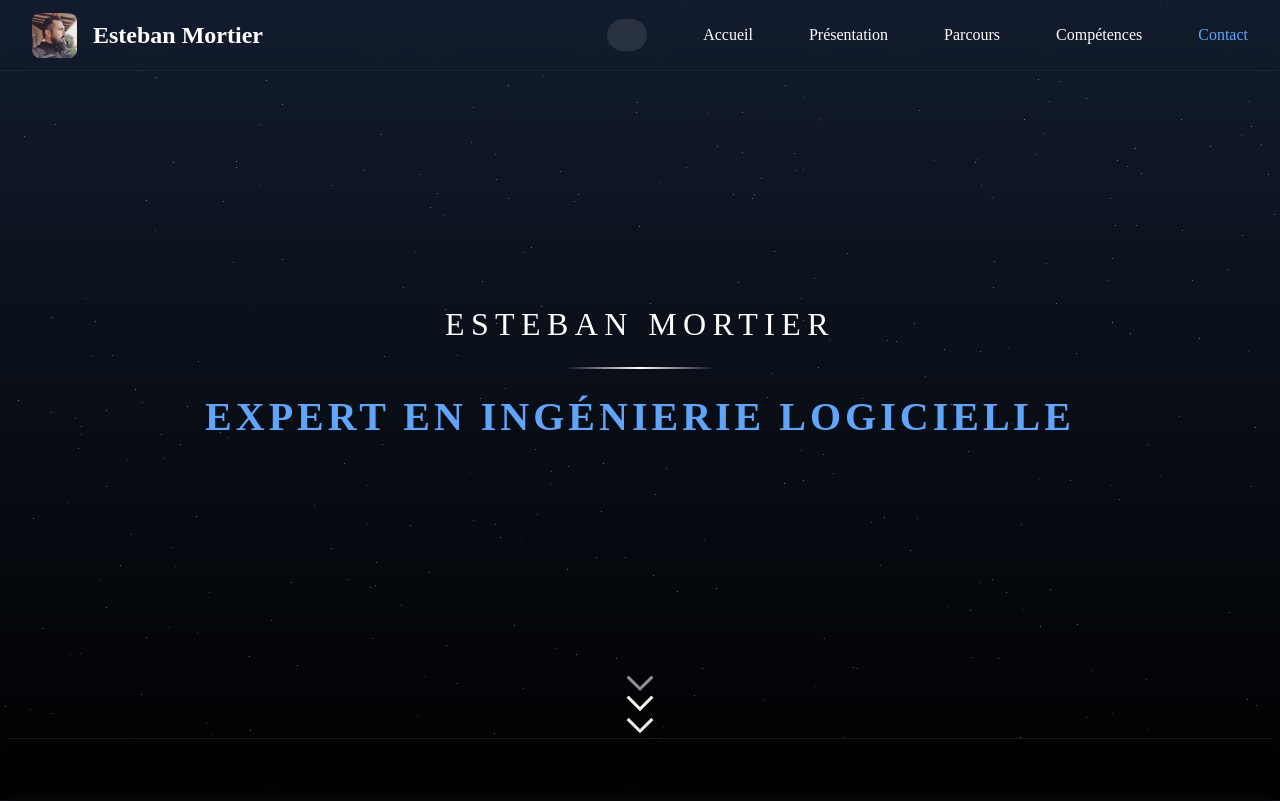
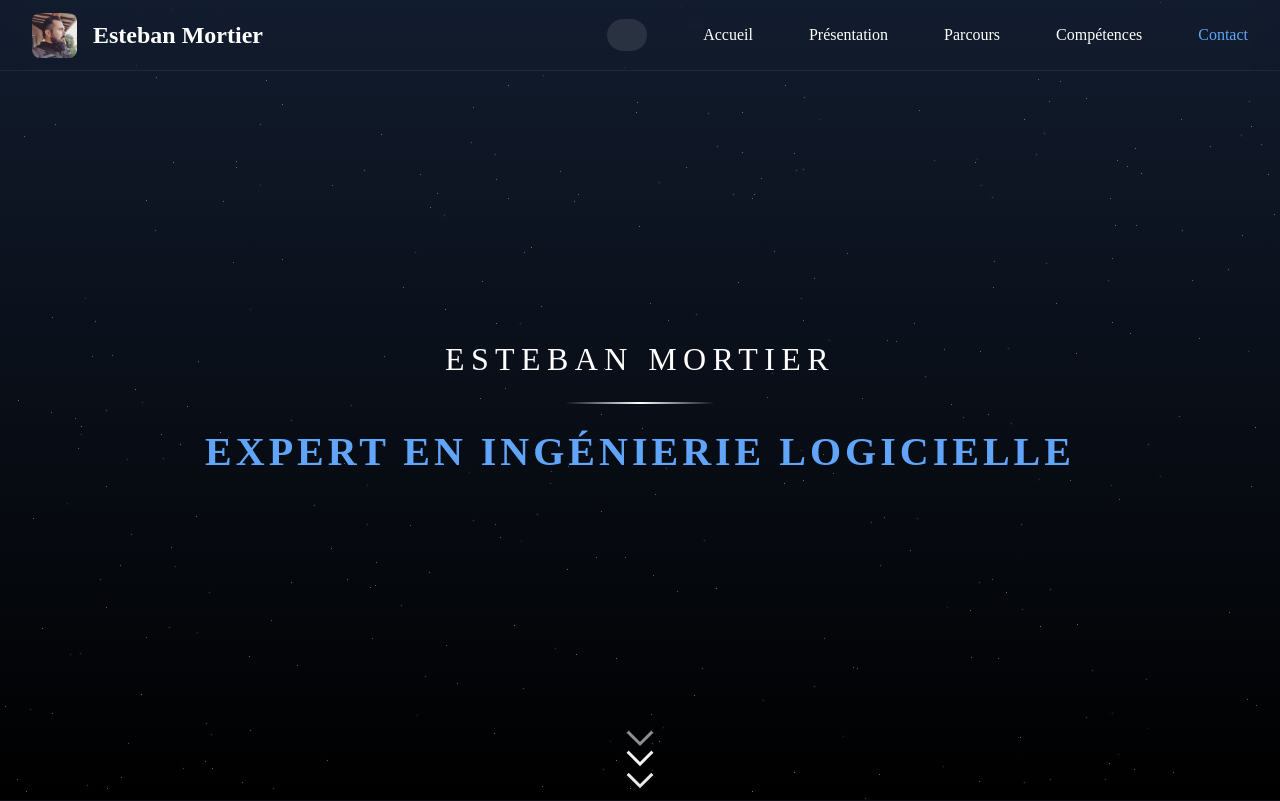
Before and after one commit to Esteban-Mo/portfolio-last, a Next.js app: page / in a window 1280 px wide. Shown: the top 801 px of the page. Built offline with nearby package versions, Linux system fonts and the light colour scheme; some icons are missing.

Commit message:
Revert hero section height to full viewport and adjust scroll indicator position for better alignment.

```diff
--- a/src/app/page.module.css
+++ b/src/app/page.module.css
@@ -9,8 +9,8 @@
 
 .heroSection {
   width: 100%;
-  /* Adjusted min-height to account for header height (70px) */
-  min-height: calc(100vh - 70px);
+  /* Revert to full viewport height */
+  height: 100vh;
   display: flex;
   flex-direction: column;
   justify-content: center;
@@ -48,7 +48,7 @@
 
 .scrollIndicator {
   position: absolute;
-  bottom: 0.5rem;
+  bottom: 1.44rem; /* Moved up by approx 15px */
   left: 50%;
   transform: translateX(-50%);
   display: flex;
```
